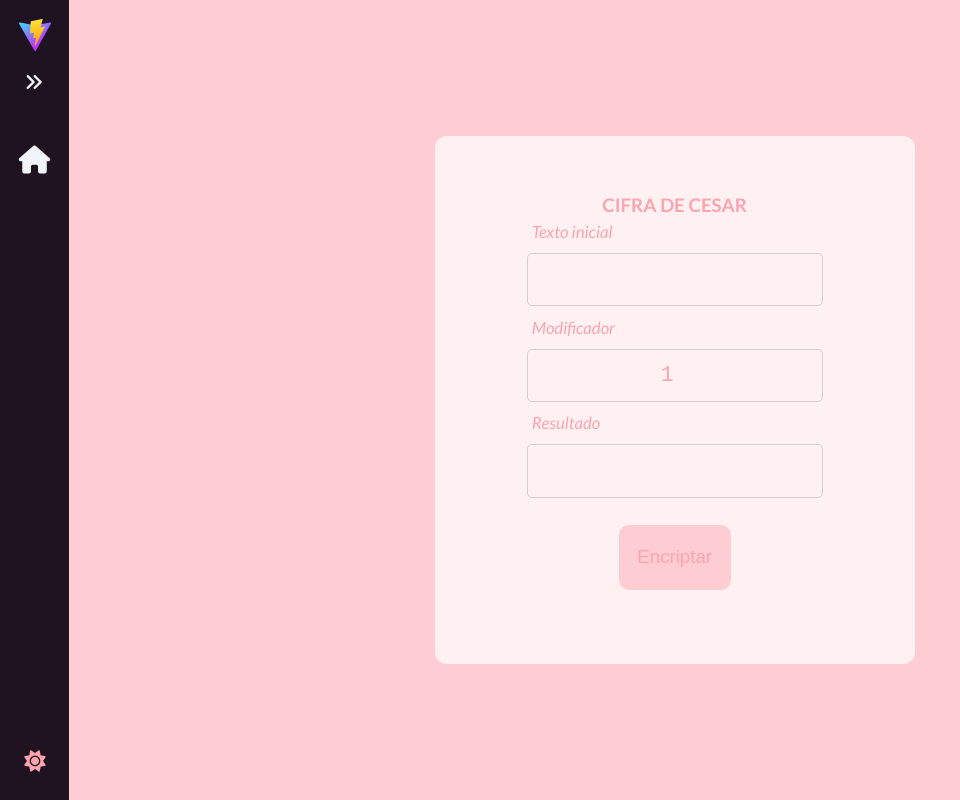
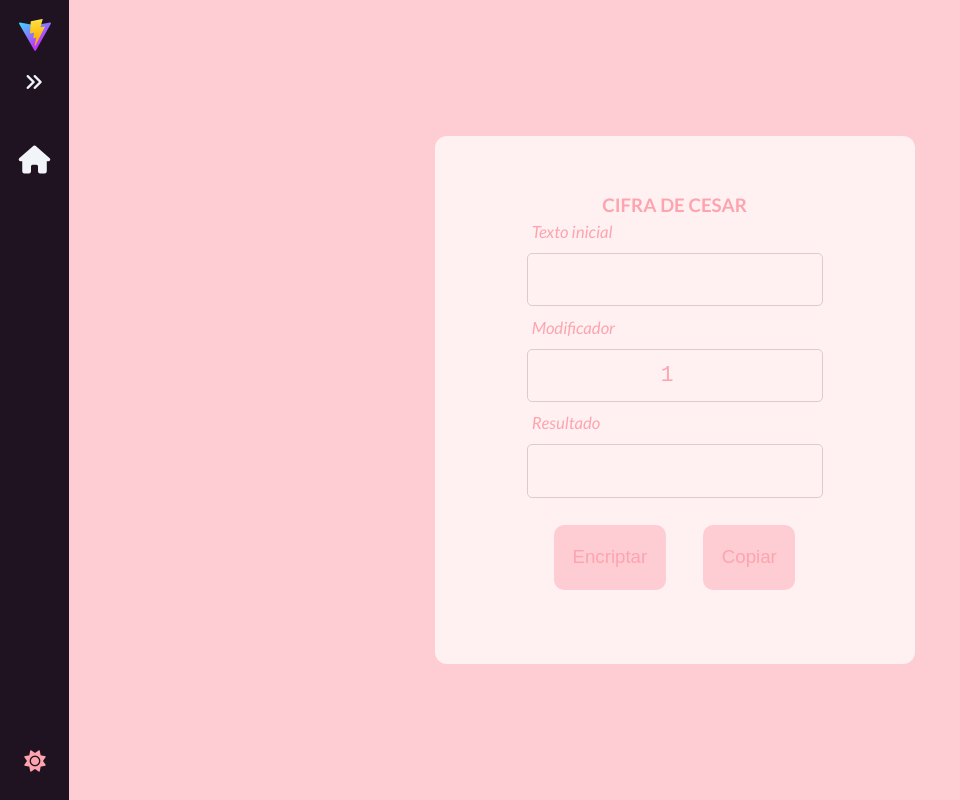
Before and after one commit to igorbkuhl/Atividades-JS, a Vue app: page /Atividade_JS_7 in a window 1280 px wide. Shown: the whole page, without its empty margins (0-960 px from the left). Built offline with nearby package versions, Linux system fonts and the light colour scheme; a web font is replaced by a local one.

Commit message:
Added copy to clipboard button

```diff
--- a/src/views/JavaScript/Atividade_JS_7.vue
+++ b/src/views/JavaScript/Atividade_JS_7.vue
@@ -12,7 +12,6 @@ export default defineComponent({
   methods: {
     encrypt() {
       this.encryptedTxt = "";
-      let result = ((this.originalTxt.toUpperCase().charCodeAt() - 65 + this.modifier + 26) % 26) + 65;
       for(let i = 0; i < this.originalTxt.length; i++) {
 
         let asciiNum = this.originalTxt[i].toUpperCase().charCodeAt();
@@ -21,15 +20,19 @@ export default defineComponent({
         if (sum >= 65 && sum <= 90) {
           this.encryptedTxt += String.fromCharCode(sum);
         } else if (sum > 90) {
-          this.encryptedTxt += String.fromCharCode(result);
+          this.encryptedTxt += String.fromCharCode(
+            ((this.originalTxt.toUpperCase().charCodeAt() - 65 + this.modifier + 26) % 26) + 65
+          );
         } else {
-        this.encryptedTxt += this.originalTxt[i];
+          this.encryptedTxt += this.originalTxt[i];
+          };
         };
-        console.log(this.originalTxt.charCodeAt());
-        // console.log(result);
-      };
+      },
+      copy() {
+        navigator.clipboard.writeText(this.encryptedTxt)
+        alert(`Texto copiado: ${this.encryptedTxt}`);
+      },
     },
-  }
 });
 </script>
 
@@ -71,12 +74,12 @@ export default defineComponent({
         >
           Encriptar
         </button>
-        <!-- <button
+        <button
           class="bg-rose-200 dark:bg-rose-900"
           @click="copy"
         >
           Copiar
-        </button> -->
+        </button>
       </div>
     </div>
   </main>
```
